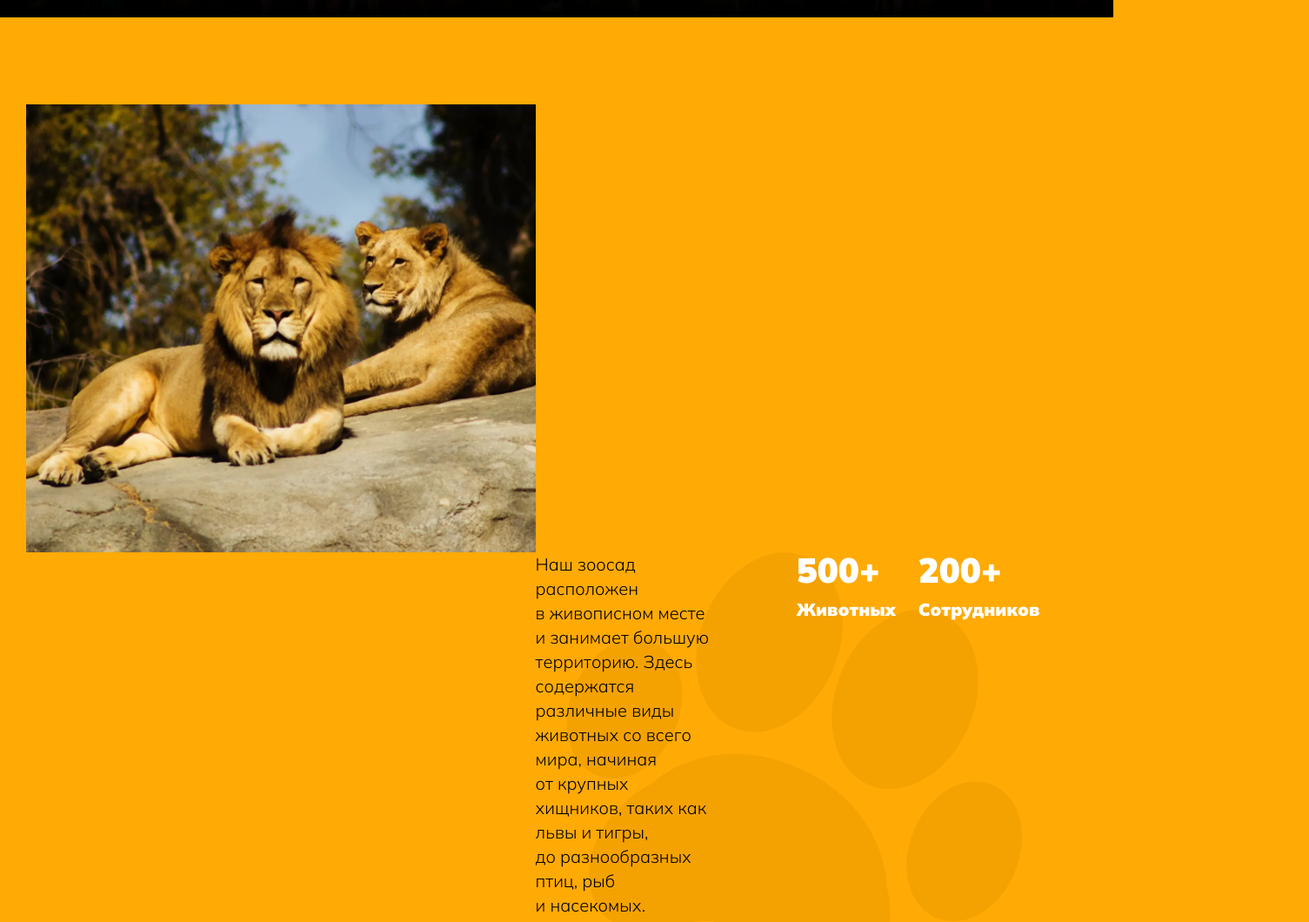
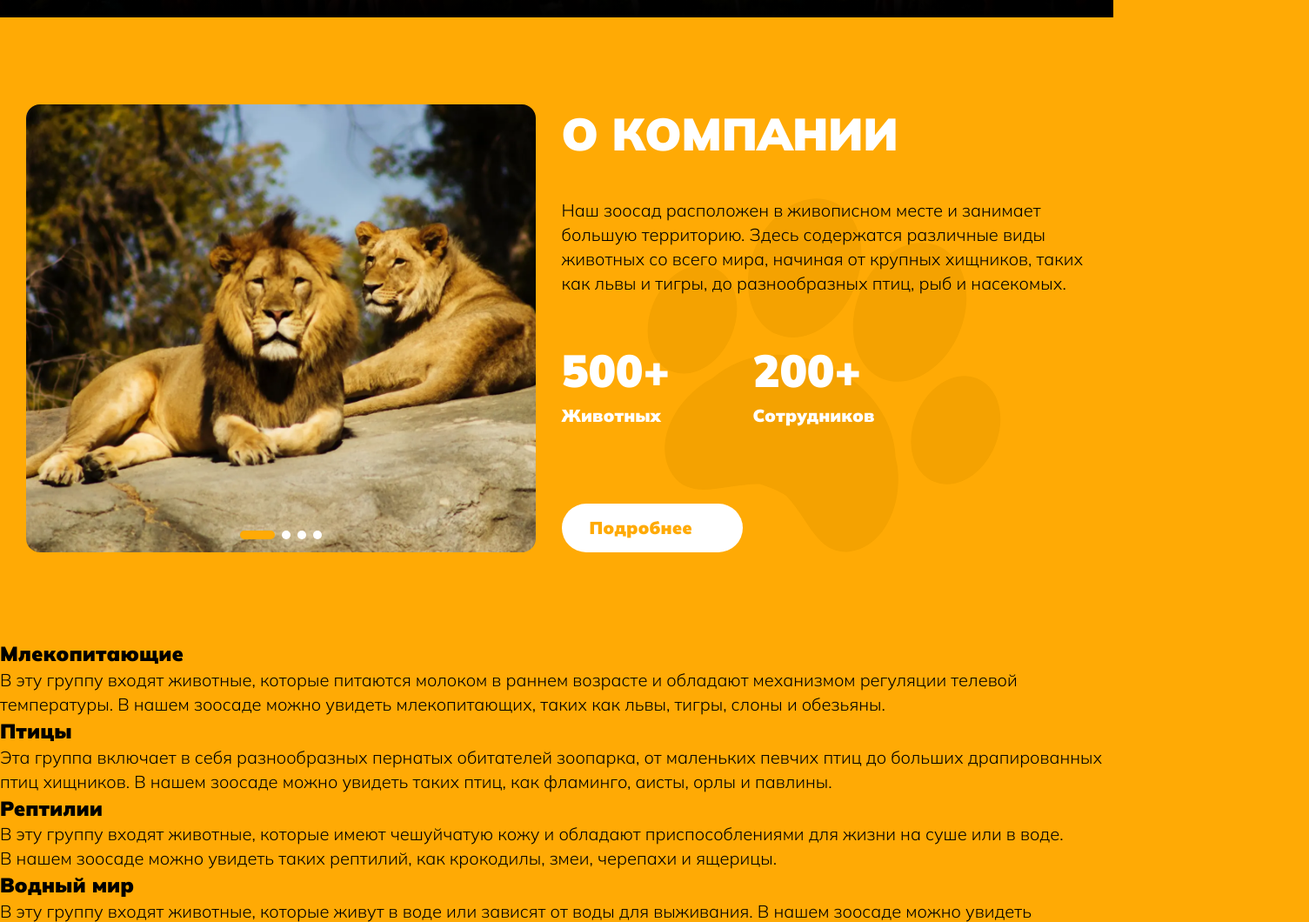
Before and after one commit to EugeneDashko/Pretty_Paw_webpack, a website built with webpack: page src/index.html in a window 1280 px wide. Shown: the part 760-1820 px from the top of the page at 87% size, 1505 px wide, since content can reach past the window. Built offline with nearby package versions, Linux system fonts and the light colour scheme; grey boxes are pictures that could not be loaded; files whose address does not match are found by name.

Commit message:
done lesson # 3 ( 7)

```diff
--- a/src/index.html
+++ b/src/index.html
@@ -77,7 +77,7 @@
                   <source srcset="img/leo_tablet.webp" media="(min-width: 768px)" type="image/webp">
                   <source srcset="img/leo_tablet.jpg" media="(min-width: 768px)">
                   <source srcset="img/leo.webp" type="image/webp">
-                  <img src="img/leo.jpg" alt="Пара львов" loading="lazy">
+                  <img class="about__image" src="img/leo.jpg" alt="Пара львов" loading="lazy">
                 </picture>
               </li>
 
@@ -90,7 +90,7 @@
                   <source srcset="img/parrots_tablet.webp" media="(min-width: 768px)" type="image/webp">
                   <source srcset="img/parrots_tablet.jpg" media="(min-width: 768px)">
                   <source srcset="img/parrots.webp" type="image/webp">
-                  <img src="img/parrots.jpg" alt="Группа попугаев" loading="lazy">
+                  <img class="about__image" src="img/parrots.jpg" alt="Группа попугаев" loading="lazy">
                 </picture>
               </li>
 
@@ -103,7 +103,7 @@
                   <source srcset="img/fulgens_tablet.webp" media="(min-width: 768px)" type="image/webp">
                   <source srcset="img/fulgens_tablet.jpg" media="(min-width: 768px)">
                   <source srcset="img/fulgens.webp" type="image/webp">
-                  <img src="img/fulgens.jpg" alt="Красная панда" loading="lazy">
+                  <img class="about__image" src="img/fulgens.jpg" alt="Красная панда" loading="lazy">
                 </picture>
               </li>
 
@@ -116,7 +116,7 @@
                   <source srcset="img/giraffe_tablet.webp" media="(min-width: 768px)" type="image/webp">
                   <source srcset="img/giraffe_tablet.jpg" media="(min-width: 768px)">
                   <source srcset="img/giraffe.webp" type="image/webp">
-                  <img src="img/giraffe.jpg" alt="Голова жирафа" loading="lazy">
+                  <img class="about__image" src="img/giraffe.jpg" alt="Голова жирафа" loading="lazy">
                 </picture>
               </li>
             </ul>
--- a/src/index.js
+++ b/src/index.js
@@ -2,16 +2,16 @@ import './index.html';
 //new modules:
 import 'swiper/scss';
 import 'swiper/scss/pagination';
-
-
-
-
-
-
 import './index.scss';
+import { sliderInit } from './modules/sliders';
 
 //use modules
 
+sliderInit('.about__slider', {
+    pagination: {
+        el: '.about__slider-pagination',
+    }
+})
 
 const videoBG = document.querySelector('.video-bg');
 
--- /dev/null
+++ b/src/modules/sliders.js
@@ -0,0 +1,20 @@
+import {Swiper, Pagination, Autoplay} from "swiper";
+const params = {
+    spaceBetween: 20,
+    loop: true,
+    autoPlay: {
+        delay: 3500,
+        disableOnInteraction: false,
+    },
+    sliderPerView: 1,
+    pagination: {
+        el: '.swiper-pagination',
+    },
+    modules: [Autoplay, Pagination]
+};
+export const sliderInit = (selectorSlider, newParams) => {
+    new Swiper (selectorSlider, {
+        ...params,
+        ...newParams,
+    })
+}
--- a/src/style/_about.scss
+++ b/src/style/_about.scss
@@ -10,9 +10,18 @@
     @include lg {
         display: grid;
         grid-template-columns: 48% 1fr;
+        gap: 40px 20px;
         grid-template-areas:
-            'about__title .'
+            'about__title about__title'
             'about__slider about__content';
+    }
+    @include xl {
+        grid-template-rows: min-content 1fr;
+        gap: 40px 30px;
+        grid-template-areas:
+            'about__slider about__title'
+            'about__slider about__content';
+
     }
 }
 .about__title {
@@ -25,7 +34,8 @@
 
     @include lg {
         font-size: 52px;
-        grid-area: title;
+        grid-area: about__title;
+        margin-bottom: 0;
     }
 
 }
@@ -47,7 +57,18 @@
         background-position: right bottom;
     }
     @include lg {
+        grid-template-columns: 1fr;
+        grid-template-rows: min-content;
+        gap: 40px;
+        margin-bottom: 0;
+        padding-bottom: 0;
         grid-area: about__content;
+        grid-template-areas:
+        'about__description'
+        'about__count-list'
+        'about__link';
+        background-position: center;
+        gap: 60px;
     }
 }
 .about__description {
@@ -64,11 +85,16 @@
     @include md {
         grid-area: about__link;
         margin-bottom: 0;
-        justify-self: start;
+        justify-self: start; // погоризонтали к левому краю
+    }
+    @include lg {
+        align-self: end; //по вертикале к низу
     }
 }
+
 .link__main {
 }
+
 .about__count-list {
     display: grid;
     grid-template-columns: repeat(2, 120px);
@@ -80,24 +106,35 @@
     @include md {
         grid-area: about__count-list;
     }
+    @include lg {
+        grid-template-columns: repeat(2, 200px);
+    }
 }
 
 .about__count {
     font-size: 40px;
     margin-bottom: 16px;
+
+    @include lg {
+        font-size: 52px;
+    }
 }
 .about__count-desc {
 }
 .about__picture {
-}
-.about__slider {
     @include lg {
         grid-area: about__slider;
     }
 }
+.about__slider {
+
+}
 .swiper {
 }
 .about__image-list {
+}
+.about__image {
+    border-radius: 16px;
 }
 .swiper-wrapper {
 }
--- a/src/style/_style.scss
+++ b/src/style/_style.scss
@@ -127,8 +127,23 @@ iframe {
   }
 
   @include lg {
-    padding: 17px 32px;
+    padding: 18px 32px;
     font-size: 20px;
     gap: 10px;
   }
 }
+
+
+.swiper-pagination-bullet {
+  width: 10px;
+  height: 10px;
+  border-radius: 16px;
+  background-color: $second;
+  opacity: 1;
+  transition: width .3s;
+}
+
+.swiper-pagination-bullet-active {
+  width: 40px;
+  background-color: $back;
+}
```
